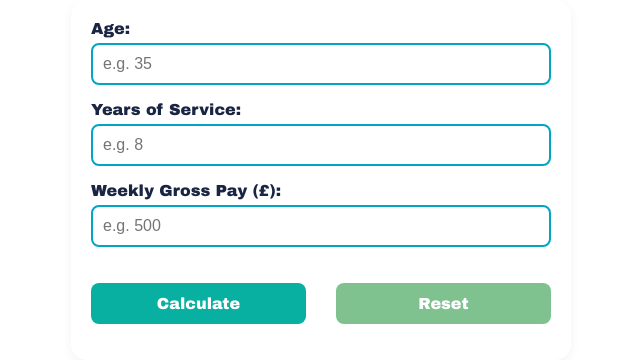
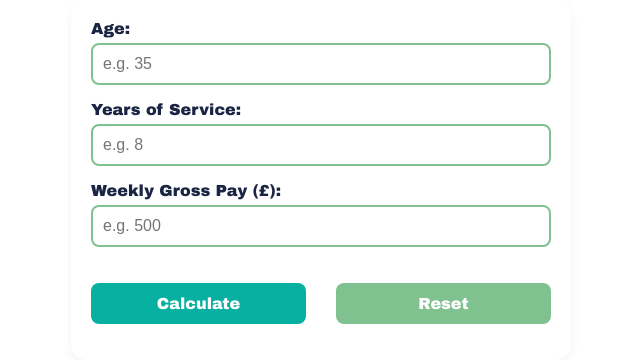
Before and after one commit to Fizzahsaeed1011/Statutory-Calculator, a plain HTML site: page index.html in a window 1280 px wide. Shown: the whole page, without its empty margins (319-959 px from the left). Drawn offline with Linux system fonts and the light colour scheme.

Commit message:
Update style.css

```diff
--- a/style.css
+++ b/style.css
@@ -33,12 +33,12 @@ input[type="number"] {
   width: 100%;
   padding: 10px;
   margin-bottom: 16px;
-  border: 2px solid #00a6c5;
+  border: 2px solid #7fc28f;
   border-radius: 8px;
   font-size: 16px;
   box-sizing: border-box;
   background-color: white;
-  color: #00a6c5;
+  color: #7fc28f;
 }
 
 /* Button container to separate buttons */
```
